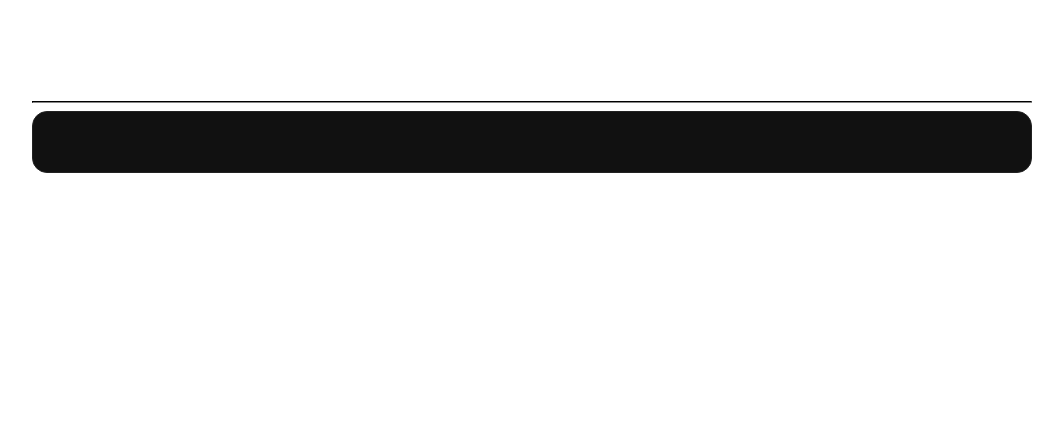
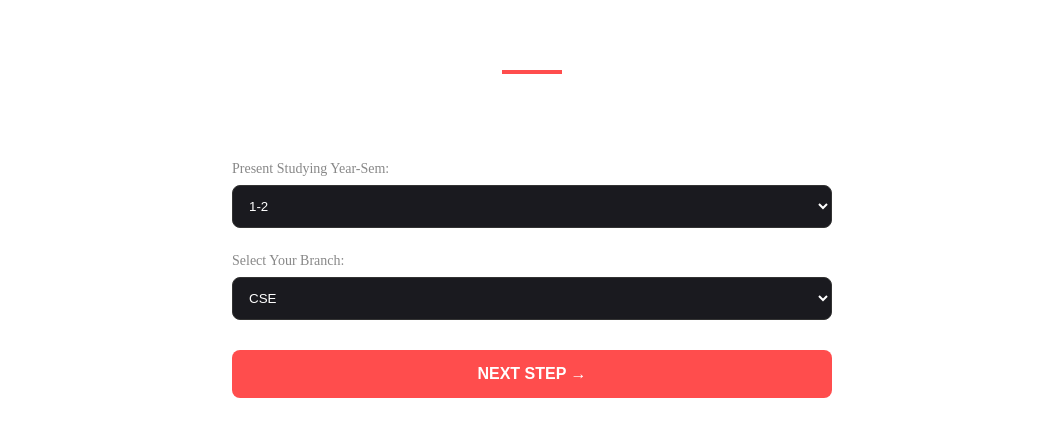
Before and after one commit to saicharan-o/Career_Navigator-python, a React (Create React App) app in the folder Frontend/: page / in a window 1280 px wide. Shown: the top 436 px of the page, without its empty margins (108-1171 px from the left). Built offline with nearby package versions, Linux system fonts and the light colour scheme.

Commit message:
Updated APP JSX file

```diff
--- a/Frontend/src/App.jsx
+++ b/Frontend/src/App.jsx
@@ -110,55 +110,132 @@ function App() {
   <div className="main-wrapper">
     <div style={{ maxWidth: '1000px', margin: '0 auto' }}>
 
-      {/* Title - Stays white/blue on dark background */}
-      <h1 style={{ color: '#fff', fontSize: '2.5rem', fontWeight: '900', textAlign: 'center' }}>
-        CAREER NAVIGATOR
-      </h1>
-      <hr style={{ borderColor: '#333' }} />
+      {/* 1. CINEMATIC HEADER - Always visible */}
+      <div style={{ textAlign: 'center', marginBottom: '40px' }}>
+        <h1 style={{ color: '#fff', fontSize: '2.5rem', fontWeight: '900', letterSpacing: '2px', margin: '0' }}>
+          CAREER NAVIGATOR
+        </h1>
+        <div style={{ width: '60px', height: '4px', background: '#ff4d4d', margin: '15px auto' }}></div>
+      </div>
 
-      {/* FORM SECTION (STEP 1 & 2) */}
-      {!loading && step < 3 && (
-        <div style={{ background: '#111', padding: '30px', borderRadius: '15px', border: '1px solid #222' }}>
-           {/* Your existing Form Logic goes here */}
+      {/* 2. LOADING STATE */}
+      {loading && (
+        <div style={{ textAlign: 'center', padding: '50px' }}>
+          <h2 style={{ color: '#4facfe', animate: 'pulse 2s infinite' }}>
+            🚀 Analyzing NNRG Curriculum... Please wait.
+          </h2>
         </div>
       )}
 
-      {/* RESULTS SECTION (STEP 3) */}
+      {/* 3. FORM SECTION (Step 1 & 2) - Now inside a Dark Card */}
+      {!loading && step < 3 && (
+        <div className="career-card" style={{ maxWidth: '600px', margin: '0 auto', cursor: 'default' }}>
+          {step === 1 ? (
+            <div>
+              <h3 style={{ color: '#fff', marginBottom: '25px' }}>Academic Details</h3>
+
+              <div style={{ marginBottom: '25px' }}>
+                <label style={{ display: 'block', color: '#888', marginBottom: '8px', fontSize: '14px' }}>Present Studying Year-Sem:</label>
+                <select
+                  value={currentYear}
+                  onChange={(e) => setCurrentYear(e.target.value)}
+                  style={{ width: '100%', padding: '12px', background: '#1a1a1f', color: '#fff', border: '1px solid #333', borderRadius: '8px' }}
+                >
+                  {Object.keys(YEAR_SEMESTER_MAP).map(y => (
+                    <option key={y} value={y}>{y}</option>
+                  ))}
+                </select>
+              </div>
+
+              <div style={{ marginBottom: '30px' }}>
+                <label style={{ display: 'block', color: '#888', marginBottom: '8px', fontSize: '14px' }}>Select Your Branch:</label>
+                <select
+                  value={branch}
+                  onChange={(e) => setBranch(e.target.value)}
+                  style={{ width: '100%', padding: '12px', background: '#1a1a1f', color: '#fff', border: '1px solid #333', borderRadius: '8px' }}
+                >
+                  <option value="CSE">CSE</option>
+                  <option value="CSE IT">CSE IT</option>
+                  <option value="CSE AI-ML">CSE AI-ML</option>
+                  <option value="CSE Data Science">CSE Data Science</option>
+                  <option value="ECE">ECE</option>
+                  <option value="Mechanical">Mechanical</option>
+                  <option value="Civil">Civil</option>
+                </select>
+              </div>
+
+              <button
+                onClick={() => setStep(2)}
+                style={{ width: '100%', padding: '15px', background: '#ff4d4d', color: '#fff', border: 'none', borderRadius: '8px', fontWeight: 'bold', cursor: 'pointer', fontSize: '16px' }}
+              >
+                NEXT STEP →
+              </button>
+            </div>
+          ) : (
+            <GradeForm
+              branch={branch}
+              currentYear={currentYear}
+              yearMap={YEAR_SEMESTER_MAP}
+              syllabusMap={BRANCH_SYLLABUS}
+              onSubmit={handleSubmit}
+            />
+          )}
+        </div>
+      )}
+
+      {/* 4. RESULTS SECTION (Step 3) */}
       {!loading && step === 3 && results && (
         <div className="analysis-container">
 
           <div style={{ textAlign: 'center', marginBottom: '50px' }}>
-            <h2 style={{ color: '#4facfe', textTransform: 'uppercase' }}>🚀 {results.prediction}</h2>
+            <h2 style={{ color: '#4facfe', textTransform: 'uppercase', letterSpacing: '2px' }}>
+              🚀 Recommended: {results.prediction}
+            </h2>
+            <p style={{ color: '#555', fontSize: '12px' }}>Based on NNRG Academic Trends</p>
           </div>
 
-          <h3 className="section-title">Your Skill Proficiency</h3>
+          <h3 className="section-title" style={{ color: '#fff', marginBottom: '25px' }}>Your Skill Proficiency</h3>
           <div className="career-grid">
             {results.pillar_stats && Object.entries(results.pillar_stats).map(([skill, score]) => (
               <div key={skill} className="skill-card">
-                <p style={{ color: '#888', textTransform: 'uppercase', fontSize: '11px' }}>{skill}</p>
-                <h4 style={{ color: '#00ff88', fontSize: '24px' }}>{Math.round(score)}%</h4>
-                <div style={{ width: '100%', height: '4px', background: '#333' }}>
-                  <div style={{ width: `${score}%`, height: '100%', background: '#00ff88' }}></div>
+                <p style={{ color: '#888', textTransform: 'uppercase', fontSize: '11px', margin: '0' }}>{skill}</p>
+                <h4 style={{ color: '#00ff88', fontSize: '28px', margin: '10px 0' }}>{Math.round(score)}%</h4>
+                <div style={{ width: '100%', height: '4px', background: '#222', borderRadius: '2px' }}>
+                  <div style={{ width: `${score}%`, height: '100%', background: 'linear-gradient(90deg, #00ff88, #00d2ff)' }}></div>
                 </div>
               </div>
             ))}
           </div>
 
-          <h3 className="section-title" style={{ marginTop: '50px' }}>Zero-to-End Detailed Roadmap</h3>
+          <h3 className="section-title" style={{ color: '#fff', marginTop: '60px', marginBottom: '25px' }}>Zero-to-End Detailed Roadmap</h3>
           <div className="career-grid">
-            {results.roadmap.map((phase, index) => {
+            {results.roadmap && results.roadmap.map((phase, index) => {
               const lines = phase.split('\n');
               return (
                 <div key={index} className="career-card">
-                  <span className="phase-title">{lines[0]}</span>
+                  <span className="phase-title" style={{ color: '#fff', fontWeight: 'bold', display: 'block', marginBottom: '15px' }}>
+                    {lines[0].replace('Phase', 'PHASE')}
+                  </span>
                   {lines.slice(1).map((line, i) => (
                     <p key={i} className={line.includes('Milestone:') ? 'milestone-highlight' : 'roadmap-detail'}>
-                      {line.trim()}
+                      {line.trim().replace('- ', '')}
                     </p>
                   ))}
                 </div>
               );
             })}
+          </div>
+
+          {/* RESTART BUTTON */}
+          <div style={{ textAlign: 'center', marginTop: '60px', paddingBottom: '40px' }}>
+            <button
+              onClick={() => {setStep(1); setResults(null);}}
+              style={{ padding: '15px 40px', background: 'transparent', color: '#666', border: '1px solid #333', borderRadius: '30px', cursor: 'pointer', fontWeight: 'bold' }}
+              onMouseOver={(e) => { e.target.style.color = '#fff'; e.target.style.borderColor = '#ff4d4d'; }}
+              onMouseOut={(e) => { e.target.style.color = '#666'; e.target.style.borderColor = '#333'; }}
+            >
+              RESTART ASSESSMENT
+            </button>
           </div>
         </div>
       )}
```
